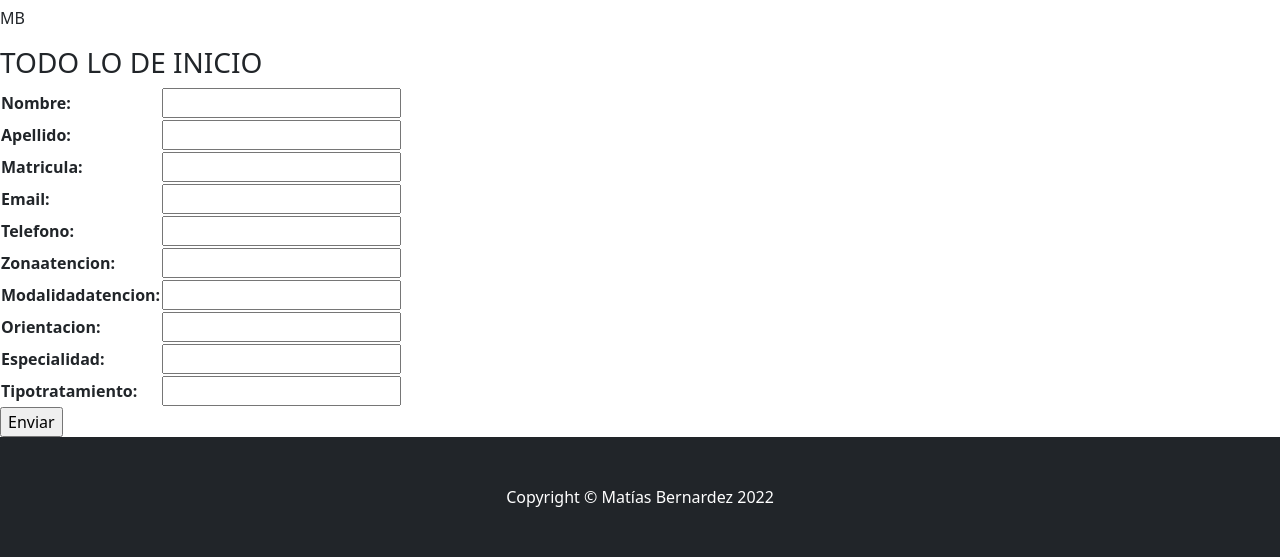
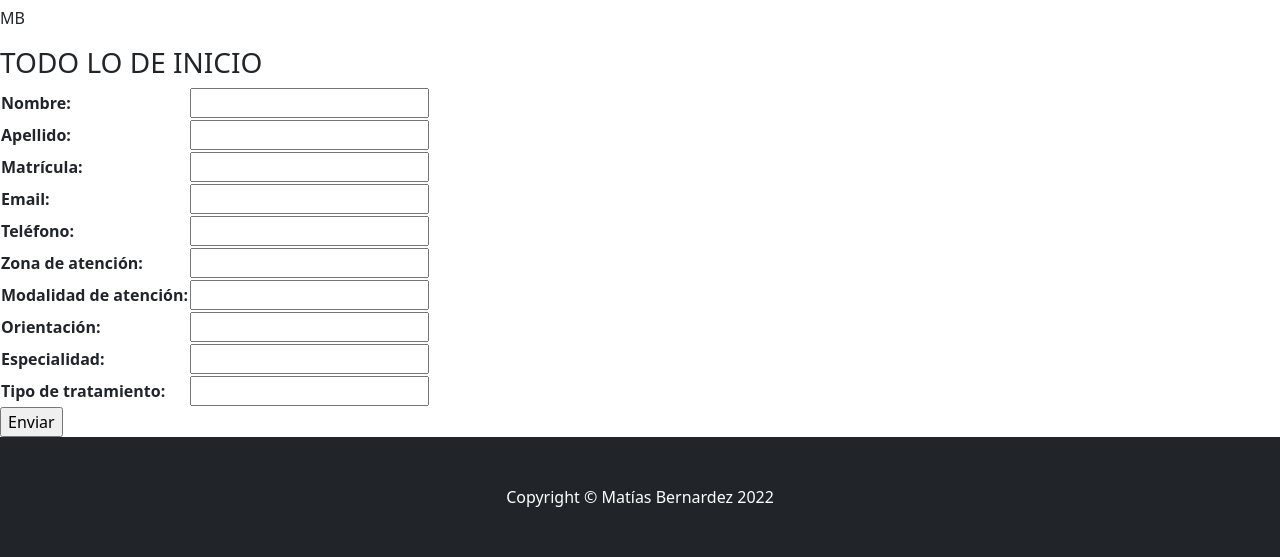
Before and after one commit to MatiasBernardez/ProyectoFinalPythonCH, a Django app: page /AppBlog/ in a window 1280 px wide. Shown: the part 364-921 px from the top of the page. Run offline with Django 4.2, Linux system fonts and the light colour scheme; some libraries are stand-ins or nearby versions.

Commit message:
BusquedasModificadas

```diff
--- a/AppBlog/forms.py
+++ b/AppBlog/forms.py
@@ -5,11 +5,11 @@ class PsicologoFormulario(forms.Form):
 
     nombre = forms.CharField(max_length=40)
     apellido = forms.CharField(max_length=40)
-    matricula = forms.IntegerField()
+    matrícula = forms.IntegerField()
     email = forms.EmailField()
-    telefono = forms.IntegerField()
-    zonaatencion = forms.CharField(max_length=40)
-    modalidadatencion = forms.CharField(max_length=40)
-    orientacion = forms.CharField(max_length=40)
+    teléfono = forms.IntegerField()
+    zona_de_atención = forms.CharField(max_length=40)
+    modalidad_de_atención = forms.CharField(max_length=40)
+    orientación = forms.CharField(max_length=40)
     especialidad = forms.CharField(max_length=40)
-    tipotratamiento = forms.CharField(max_length=40)
+    tipo_de_tratamiento = forms.CharField(max_length=40)
--- a/AppBlog/models.py
+++ b/AppBlog/models.py
@@ -14,3 +14,6 @@ class Psicologo(models.Model):
     orientacion = models.CharField(max_length=40)
     especialidad = models.CharField(max_length=40)
     tipotratamiento = models.CharField(max_length=40)
+
+    def __str__(self):
+        return f"Nombre: {self.nombre} - Apellido: {self.apellido} - Matrícula: {self.matricula} - Email: {self.email} - Teléfono: {self.telefono} - Zona de atención: {self.zonaatencion} - Modalidad de atención: {self.modalidadatencion} - Orientación: {self.orientacion} - Especialidad: {self.especialidad} - Tipo de tratamiento: {self.tipotratamiento}"
--- a/AppBlog/templates/AppBlog/especialidad.html
+++ b/AppBlog/templates/AppBlog/especialidad.html
@@ -18,13 +18,13 @@
 
     {% if psicologo %}
 
-    <p>Psicólogos especialista en: {{especialidad}}</p>
+    <p>Psicólogos especialista: {{especialidad}}</p>
 
     <ul>
 
     {% for Psicologo in psicologo %}
 
-        <li> {{Psicologo.nombre}} </li>
+        <li> {{Psicologo.nombre}} {{Psicologo.apellido}} </li>
 
     {% endfor %}
 
--- a/AppBlog/templates/AppBlog/modalidadatencion.html
+++ b/AppBlog/templates/AppBlog/modalidadatencion.html
@@ -24,7 +24,7 @@
 
     {% for Psicologo in psicologo %}
 
-        <li> {{Psicologo.nombre}} </li>
+        <li> {{Psicologo.nombre}} {{Psicologo.apellido}} </li>
 
     {% endfor %}
 
--- a/AppBlog/templates/AppBlog/orientacion.html
+++ b/AppBlog/templates/AppBlog/orientacion.html
@@ -24,7 +24,7 @@
 
     {% for Psicologo in psicologo %}
 
-        <li> {{Psicologo.nombre}} </li>
+        <li> {{Psicologo.nombre}} {{Psicologo.apellido}} </li>
 
     {% endfor %}
 
--- a/AppBlog/templates/AppBlog/tipotratamiento.html
+++ b/AppBlog/templates/AppBlog/tipotratamiento.html
@@ -24,7 +24,7 @@
 
     {% for Psicologo in psicologo %}
 
-        <li> {{Psicologo.nombre}} </li>
+        <li> {{Psicologo.nombre}} {{Psicologo.apellido}} </li>
 
     {% endfor %}
 
--- a/AppBlog/templates/AppBlog/zonaatencion.html
+++ b/AppBlog/templates/AppBlog/zonaatencion.html
@@ -24,7 +24,7 @@
 
     {% for Psicologo in psicologo %}
 
-        <li> {{Psicologo.nombre}} </li>
+        <li> {{Psicologo.nombre}} {{Psicologo.apellido}} </li>
 
     {% endfor %}
 
--- a/AppBlog/views.py
+++ b/AppBlog/views.py
@@ -43,11 +43,11 @@
             informacion = miFormulario.cleaned_data
 
             psicologo = Psicologo(nombre=informacion['nombre'],
-            apellido=informacion['apellido'], matricula=informacion['matricula'],
-            email=informacion['email'], telefono=informacion['telefono'],
-            zonaatencion=informacion['zonaatencion'], modalidadatencion=informacion['modalidadatencion'],
-            orientacion=informacion['orientacion'], especialidad=informacion['especialidad'],
-            tipotratamiento=informacion['tipotratamiento'])
+            apellido=informacion['apellido'], matricula=informacion['matrícula'],
+            email=informacion['email'], telefono=informacion['teléfono'],
+            zonaatencion=informacion['zona_de_atención'], modalidadatencion=informacion['modalidad_de_atención'],
+            orientacion=informacion['orientación'], especialidad=informacion['especialidad'],
+            tipotratamiento=informacion['tipo_de_tratamiento'])
 
             psicologo.save()
 
```
Also changed, not shown: db.sqlite3.
